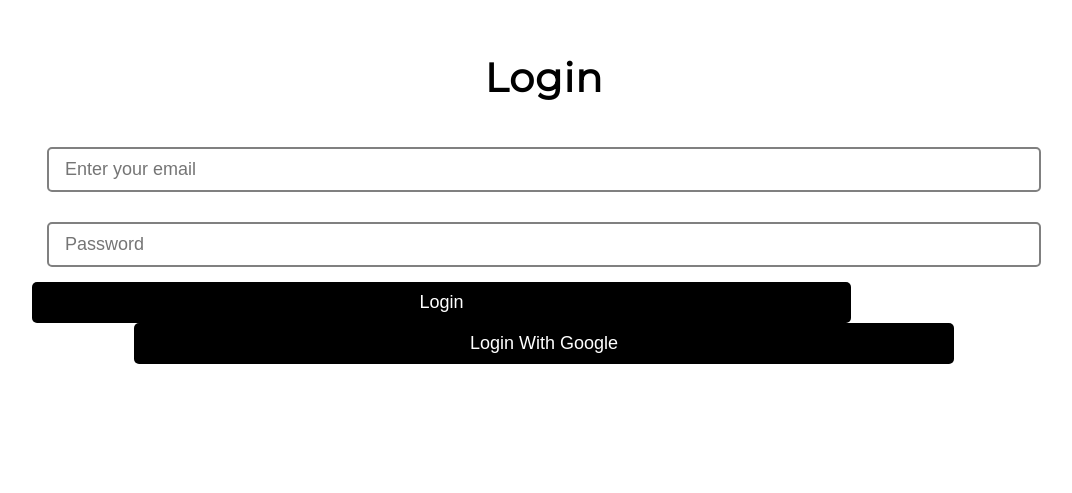
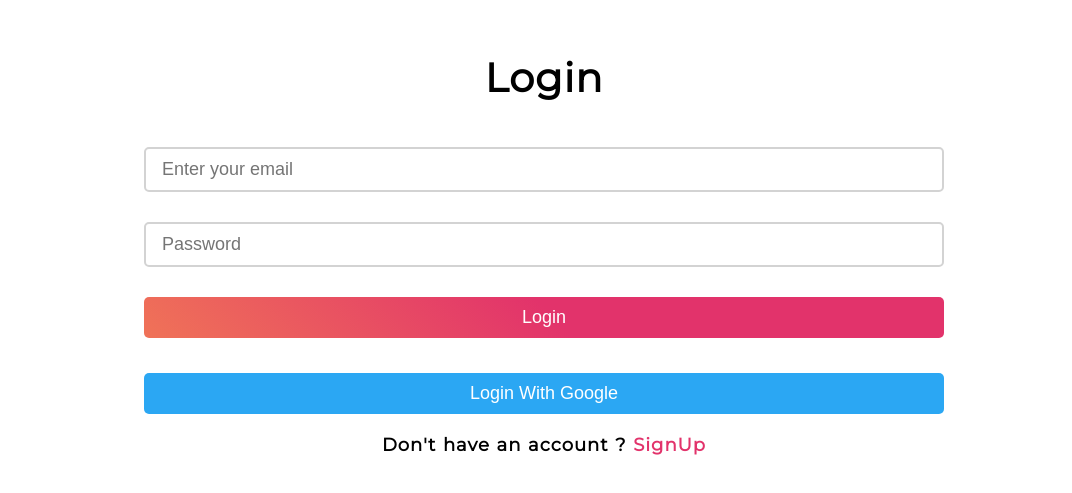
Before and after one commit to YoussefBayad/Homie-firebase, a React (Create React App) app: page /login in a window 1280 px wide. Shown: the part 107-600 px from the top of the page, without its empty margins (96-1168 px from the left). Built offline with nearby package versions, Linux system fonts and the light colour scheme.

Commit message:
login page

```diff
--- a/package.json
+++ b/package.json
@@ -4,14 +4,17 @@
   "private": true,
   "dependencies": {
     "@reduxjs/toolkit": "^1.4.0",
+    "@rooks/use-outside-click-ref": "^3.6.0",
     "@testing-library/jest-dom": "^4.2.4",
     "@testing-library/react": "^9.5.0",
     "@testing-library/user-event": "^7.2.1",
     "firebase": "^8.0.0",
     "formik": "^2.2.1",
+    "framer-motion": "^2.9.4",
     "node-sass": "^4.14.1",
     "react": "^16.14.0",
     "react-dom": "^16.14.0",
+    "react-firebase-hooks": "^2.2.0",
     "react-redux": "^7.2.2",
     "react-router-dom": "^5.2.0",
     "react-scripts": "3.4.3",
--- a/src/default.scss
+++ b/src/default.scss
@@ -1,10 +1,15 @@
 /* variables */
 
 // colors
-// $white:
-// $black:
-// $grey:
-$accent: #cc5c43;
+
+$white: white;
+$black: black;
+$grey: lightgrey;
+$accent: #e2336b;
+$accent2: #fcac46;
+$blue: #2ba7f3;
+$error: #e63d3d;
+$success: #4ac75b;
 
 // typography
 
@@ -33,6 +38,12 @@ $desktop: 1280;
   background-position: center;
 }
 
+@mixin hover($color: $blue) {
+  @include transition;
+  &:hover {
+    background: darken($color, 10%);
+  }
+}
 @mixin tablet {
   @media only screen and (min-width: $tablet * 1px) {
     @content;
@@ -52,10 +63,10 @@ $desktop: 1280;
 }
 @mixin background-transition($initial, $hover, $inversed: false) {
   background: linear-gradient(
-    90deg,
+    45deg,
     $hover 0%,
-    $hover 50%,
-    $initial 50%,
+    $hover 25%,
+    $initial 75%,
     $initial 100%
   );
   background-repeat: no-repeat;
@@ -100,7 +111,7 @@ body {
 }
 a {
   text-decoration: none;
-  color: white;
+  color: $accent2;
 }
 
 ul {
@@ -121,40 +132,39 @@ ul {
   height: 100%;
   width: 100%;
   cursor: pointer;
-  background-color: rgb(15, 15, 15);
+  background-color: black;
   opacity: 0.7;
   z-index: 2;
 }
 
 // btns
 .btn {
-  background-color: black;
-  color: white;
+  color: $white;
   border: none;
   outline: none;
   padding: 1rem;
+  margin-top: 1.5rem;
   font-size: $normal;
-  width: 80%;
+  width: 100%;
   cursor: pointer;
   border-radius: 0.5rem;
-  @include transition;
-  &:hover {
-    color: black;
-    background-color: rgb(211, 207, 207);
-  }
+  @include background-transition($accent, $accent2);
 }
 
 // Forms
 input,
 select {
-  margin: 1.5rem;
+  margin: 1.5rem 0;
   padding: 1rem 1.6rem;
   font-size: $normal;
   border-radius: 0.5rem;
   display: inline-block;
-  border: grey 2px solid;
+  border: $grey 2px solid;
+  background-color: $white;
+  outline-color: $accent;
 }
 
 .error {
   color: #c93131;
+  margin-bottom: 1.5rem;
 }
--- a/src/pages/Login/index.js
+++ b/src/pages/Login/index.js
@@ -5,6 +5,7 @@ import ErrorText from '../../components/ErrorText'
 import {signInWithGoogle,auth} from '../../Firebase/utils'
 import Button from '../../components/Button'
 import './style.scss'
+import { Link } from 'react-router-dom';
 
 const Login = () => {
 
@@ -59,13 +60,14 @@ const Login = () => {
       </Formik>
 
         <Button
-
+        className="google-login"
           onClick={() =>
             signInWithGoogle()
           }
         >
           Login With Google
         </Button>
+        <h4>Don't have an account ? <Link to='/signup'>SignUp</Link> </h4>
         </div>
     )
 }
--- a/src/pages/Login/style.scss
+++ b/src/pages/Login/style.scss
@@ -4,13 +4,23 @@
   text-align: center;
   height: 100vh;
   width: 100%;
+  max-width: 800px;
+  margin: auto;
   margin-top: 20vh;
+
   form {
-    display: flex;
-    flex-direction: column;
-
-    justify-content: space-around;
+    @include flex('column', '', 'space-around');
+    margin-bottom: 2rem;
   }
+}
+.google-login {
+  @extend .btn;
+  background: $blue;
+  @include hover;
+  margin-bottom: 2rem;
+}
+a {
+  color: $accent;
 }
 .title {
   font-size: $title;
```
Also changed, not shown: src/pages/SignUp/index.js (added), src/pages/SignUp/style.scss (added), 1 other file (tests, documents, lock files or other folders).
